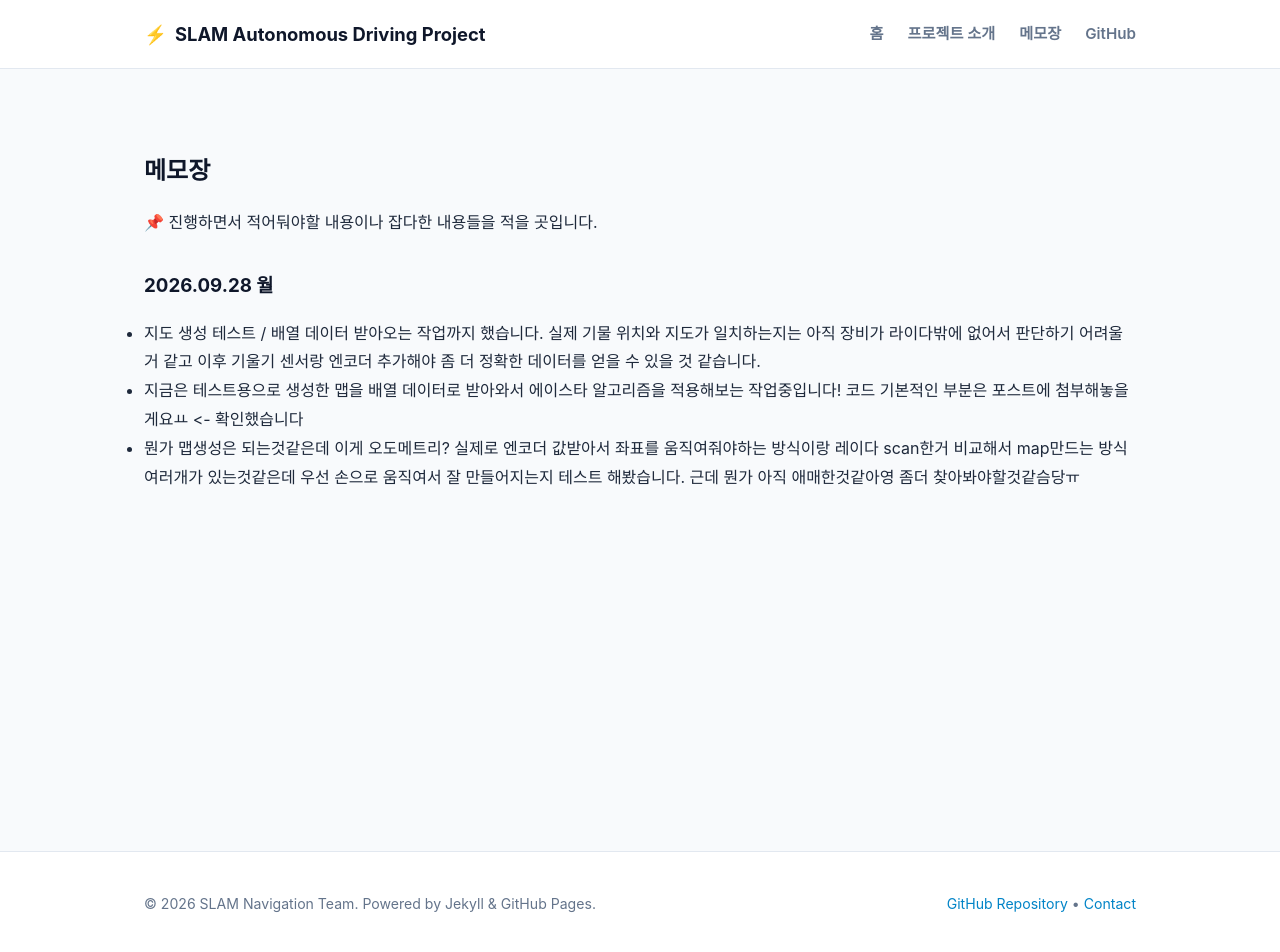
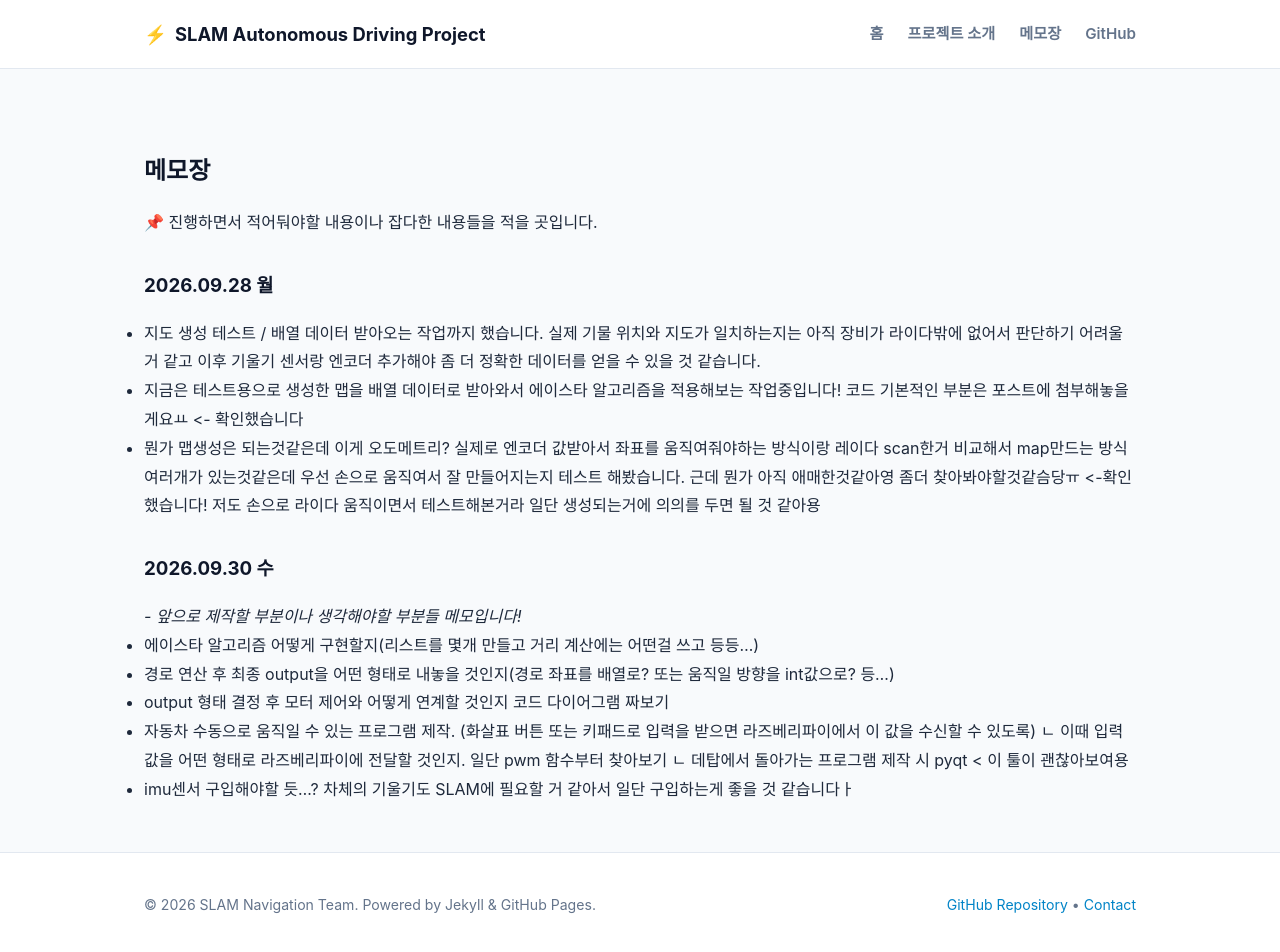
Before and after one commit to slam-navigation-project/slam-navigation-site, a Jekyll site: the page built from memo.md, in a window 1280 px wide and 956 px high. Shown: the top 952 px of the window. Built offline with Jekyll 4.4.1, drawn with Linux system fonts in a browser that asks for light colours; some web fonts are replaced.

Commit message:
Update memo.md

```diff
--- a/memo.md
+++ b/memo.md
@@ -9,4 +9,14 @@ permalink: /memo/
 ### **2026.09.28 월**<br />
 - 지도 생성 테스트 / 배열 데이터 받아오는 작업까지 했습니다. 실제 기물 위치와 지도가 일치하는지는 아직 장비가 라이다밖에 없어서 판단하기 어려울 거 같고 이후 기울기 센서랑 엔코더 추가해야 좀 더 정확한 데이터를 얻을 수 있을 것 같습니다. <br />
 - 지금은 테스트용으로 생성한 맵을 배열 데이터로 받아와서 에이스타 알고리즘을 적용해보는 작업중입니다! 코드 기본적인 부분은 포스트에 첨부해놓을게요ㅛ <- 확인했습니다
-- 뭔가 맵생성은 되는것같은데 이게 오도메트리? 실제로 엔코더 값받아서 좌표를 움직여줘야하는 방식이랑 레이다 scan한거 비교해서 map만드는 방식 여러개가 있는것같은데 우선 손으로 움직여서 잘 만들어지는지 테스트 해봤습니다. 근데 뭔가 아직 애매한것같아영 좀더 찾아봐야할것같슴당ㅠ
+- 뭔가 맵생성은 되는것같은데 이게 오도메트리? 실제로 엔코더 값받아서 좌표를 움직여줘야하는 방식이랑 레이다 scan한거 비교해서 map만드는 방식 여러개가 있는것같은데 우선 손으로 움직여서 잘 만들어지는지 테스트 해봤습니다. 근데 뭔가 아직 애매한것같아영 좀더 찾아봐야할것같슴당ㅠ <-확인했습니다! 저도 손으로 라이다 움직이면서 테스트해본거라 일단 생성되는거에 의의를 두면 될 것 같아용
+
+### **2026.09.30 수**<br />
+*- 앞으로 제작할 부분이나 생각해야할 부분들 메모입니다!*
+- 에이스타 알고리즘 어떻게 구현할지(리스트를 몇개 만들고 거리 계산에는 어떤걸 쓰고 등등...)
+- 경로 연산 후 최종 output을 어떤 형태로 내놓을 것인지(경로 좌표를 배열로? 또는 움직일 방향을 int값으로? 등...)
+- output 형태 결정 후 모터 제어와 어떻게 연계할 것인지 코드 다이어그램 짜보기
+- 자동차 수동으로 움직일 수 있는 프로그램 제작. (화살표 버튼 또는 키패드로 입력을 받으면 라즈베리파이에서 이 값을 수신할 수 있도록)
+ㄴ 이때 입력값을 어떤 형태로 라즈베리파이에 전달할 것인지. 일단 pwm 함수부터 찾아보기
+ㄴ 데탑에서 돌아가는 프로그램 제작 시 pyqt < 이 툴이 괜찮아보여용
+- imu센서 구입해야할 듯...? 차체의 기울기도 SLAM에 필요할 거 같아서 일단 구입하는게 좋을 것 같습니다ㅏ
```
